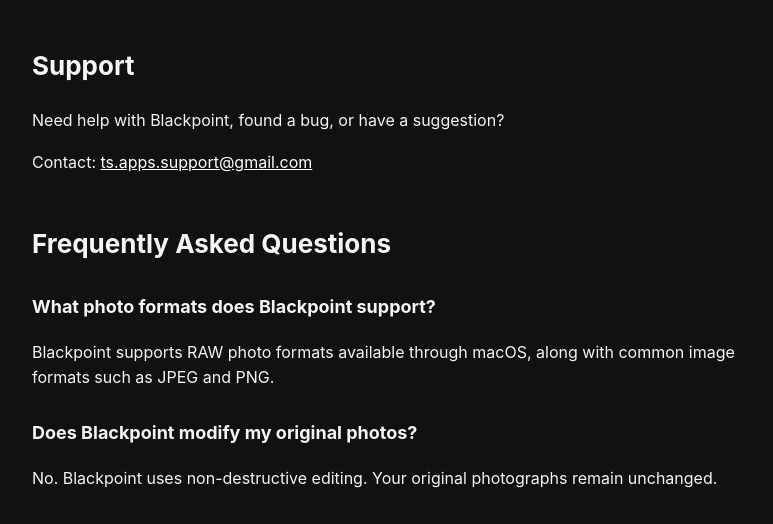
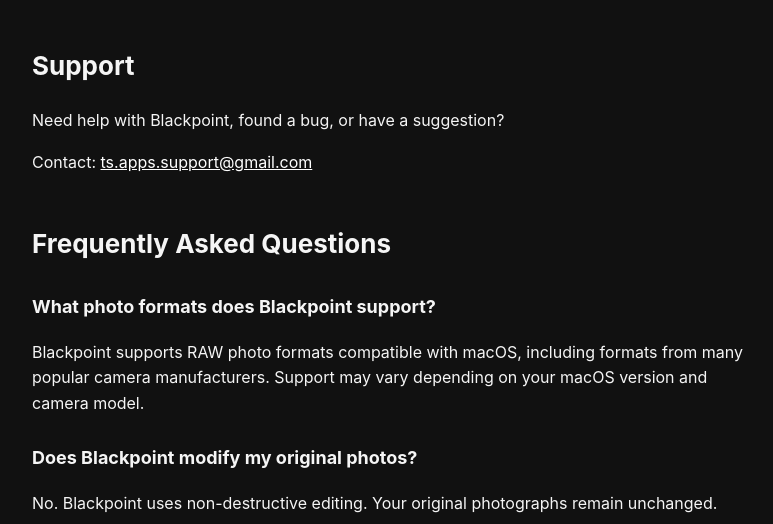
Before and after one commit to tsappssupport/app-support, a plain HTML site: page blackpoint/index.html in a window 1280 px wide. Shown: the part 232-756 px from the top of the page, without its empty margins (248-1021 px from the left). Drawn offline with Linux system fonts and the light colour scheme.

Commit message:
Update index.html

```diff
--- a/blackpoint/index.html
+++ b/blackpoint/index.html
@@ -80,8 +80,8 @@
   <h3>What photo formats does Blackpoint support?</h3>
 
   <p>
-    Blackpoint supports RAW photo formats available through macOS,
-    along with common image formats such as JPEG and PNG.
+    Blackpoint supports RAW photo formats compatible with macOS, including formats from many popular camera manufacturers.
+    Support may vary depending on your macOS version and camera model.
   </p>
 
   <h3>Does Blackpoint modify my original photos?</h3>
```
